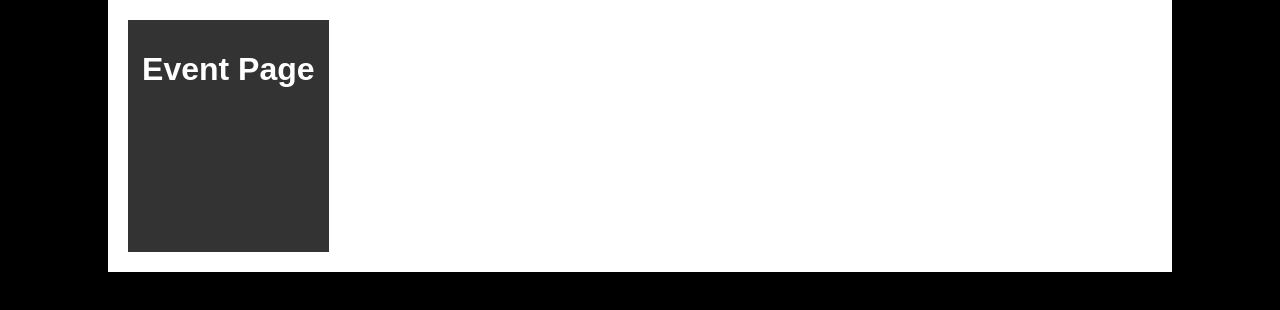
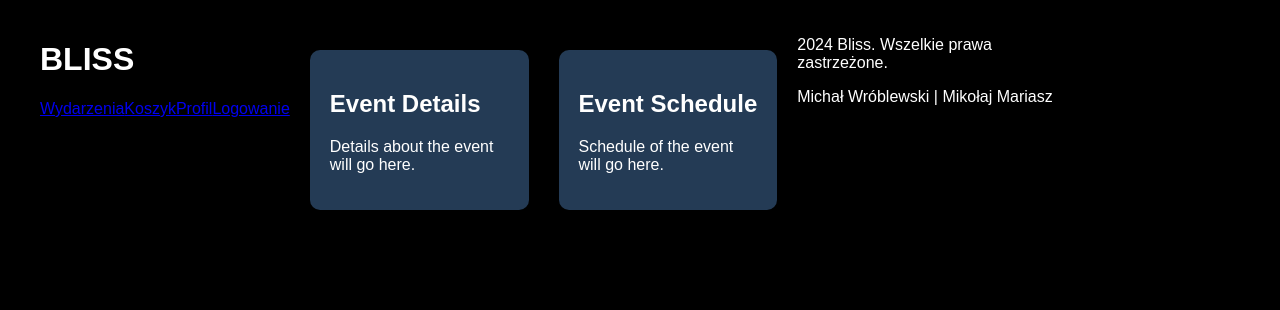
Before and after one commit to Paperocean/Bliss, a React (Create React App) app in the folder frontend/: page /cart in a window 1280 px wide. Shown: the top 310 px of the page. Built offline with nearby package versions, Linux system fonts and the light colour scheme.

Commit message:
Update Eventpage CSS to improve layout and styling

```diff
--- a/frontend/src/eventpage/Eventpage.css
+++ b/frontend/src/eventpage/Eventpage.css
@@ -1,30 +1,66 @@
 body.eventpage {
-    font-family: Arial, sans-serif;
-    margin: 0;
-    padding: 0;
-    background-color: #f4f4f4;
+    background: #182848; /* Kolor tła podobny do Homepage */
+    padding: 40px 0;
   }
 
   .eventpage .container {
-    width: 80%;
     margin: 0 auto;
+    max-width: 1200px;
     padding: 20px;
-    background-color: #fff;
-    box-shadow: 0 0 10px rgba(0, 0, 0, 0.1);
-}
-
-.eventpage header {
-    background-color: #333;
-    color: #fff;
-    padding: 10px 0;
-    text-align: center;
+        flex: 1;
+        display: grid;
+        /* border: 1px solid white; */
+        grid-template-columns: repeat(12, auto);
+        grid-gap: 20px;
+        row-gap: 100px;
   }
 
   .eventpage .event-main {
-    padding: 20px;
+    display: grid;
+    gap: 30px;
+    grid-template-columns: 1fr 1fr; /* Podział na dwie kolumny */
+    margin-top: 30px;
   }
 
   .eventpage .event-details,
   .eventpage .event-schedule {
-    margin-bottom: 20px;
+    background: #243b55; /* Kolor tła dla sekcji */
+    padding: 20px;
+    border-radius: 10px;
+    box-shadow: 0 4px 6px rgba(0, 0, 0, 0.1);
+    transition: transform 0.3s, box-shadow 0.3s;
+    position: relative;
   }
+
+  .eventpage .event-details:hover,
+  .eventpage .event-schedule:hover {
+    transform: scale(1.05); /* Efekt powiększenia na hover */
+    box-shadow: 0 0 20px rgba(255, 255, 0, 0.8); /* Żółta poświata przy najechaniu */
+  }
+
+  h2.eventpage  {
+    color: #ffffff;
+    font-size: 24px;
+    margin-bottom: 10px;
+  }
+
+  p.eventpage  {
+    color: #cccccc;
+    font-size: 16px;
+  }
+
+  .eventpage .event-header {
+    text-align: center;
+    margin-bottom: 40px;
+  }
+
+  .eventpage .event-header h1 {
+    color: #ffffff;
+    font-size: 36px;
+  }
+
+  @media (max-width: 768px) {
+    .eventpage .event-main {
+      grid-template-columns: 1fr; /* Przełącz na jedną kolumnę na mniejszych ekranach */
+    }
+  }
--- a/frontend/src/eventpage/Eventpage.js
+++ b/frontend/src/eventpage/Eventpage.js
@@ -1,13 +1,13 @@
 import React from 'react';
 import './Eventpage.css';
+import Header from '../homepage/Header'; // Zaimportowany Header z Homepage
+import Footer from '../homepage/Footer'; // Zaimportowany Footer z Homepage
 
 const EventPage = () => {
   return (
     <div className="eventpage">
       <div className="container">
-        <header className="event-header">
-          <h1>Event Page</h1>
-        </header>
+        <Header /> {/* Użycie Headera z Homepage */}
         <main className="event-main">
           <section className="event-details">
             <h2>Event Details</h2>
@@ -18,6 +18,7 @@ const EventPage = () => {
             <p>Schedule of the event will go here.</p>
           </section>
         </main>
+        <Footer /> {/* Użycie Footera z Homepage */}
       </div>
     </div>
   );
```
Lines whose indentation alone changed are shown as unchanged.
